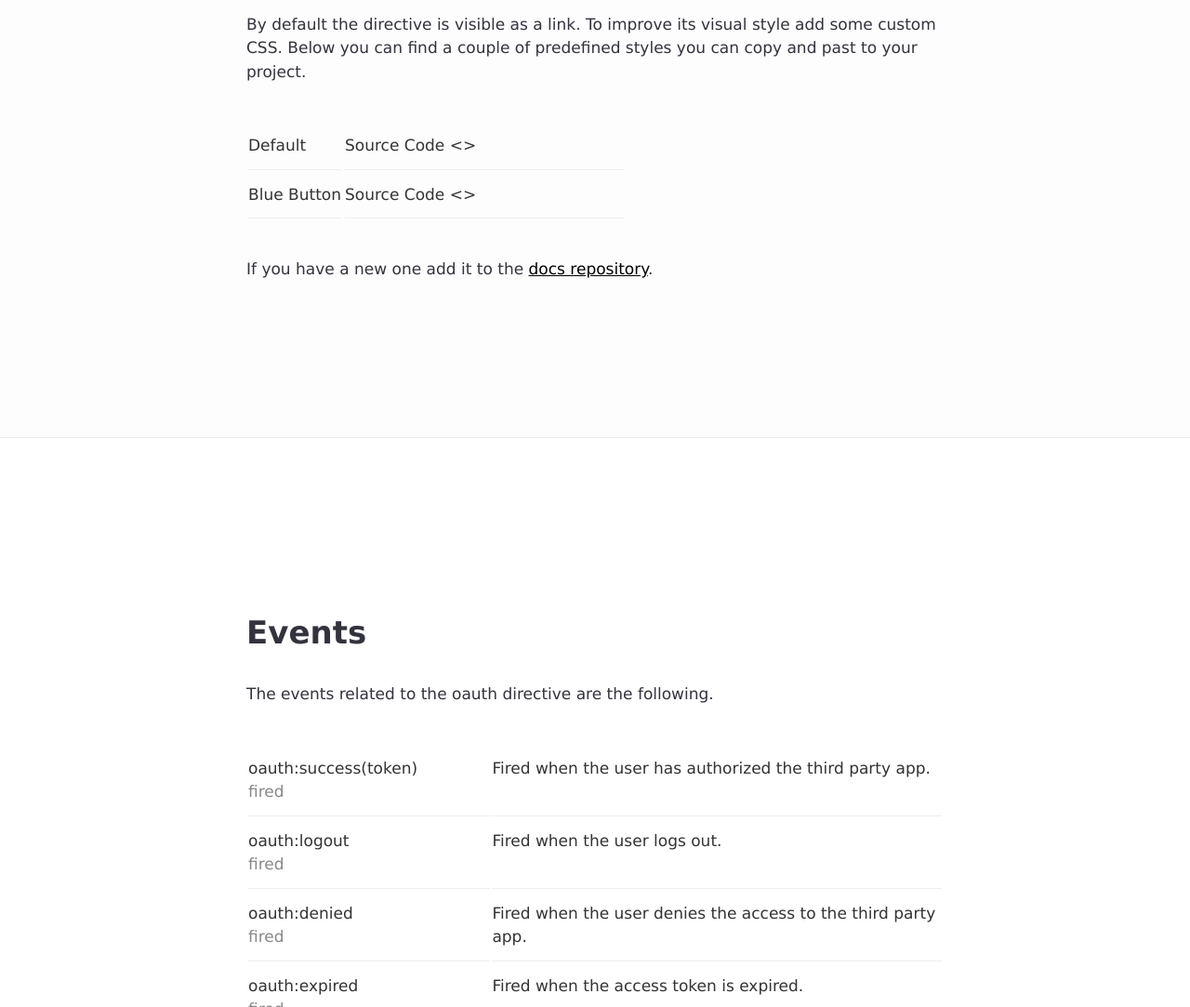
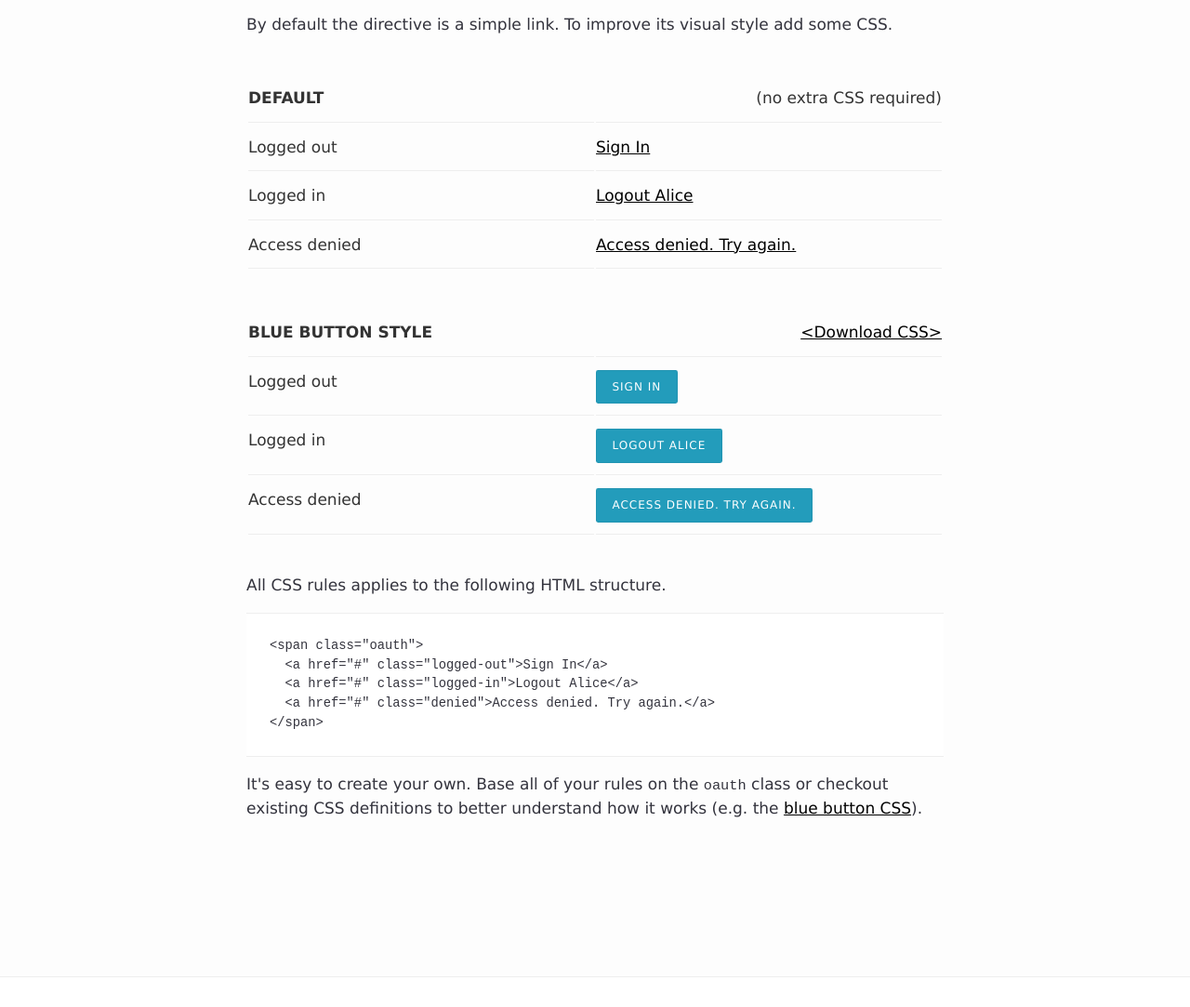
Before and after one commit to angularjs-oauth/oauth-ng, a plain HTML site: page index.html in a window 1280 px wide. Shown: the part 8067-9150 px from the top of the page at 93% size. Drawn offline with Linux system fonts and the light colour scheme; a web font is replaced by a local one.

Commit message:
Added CSS styles examples

```diff
--- a/index.html
+++ b/index.html
@@ -3,6 +3,7 @@
   <head>
     <title>oauth-ng | AngularJS directive for OAuth 2.0</title>
     <link rel="stylesheet" href="public/style.css">
+    <link rel="stylesheet" href="public/oauth-buttons.css">
     <link rel="stylesheet" href="public/icons/css/slate.css">
     <link rel="stylesheet" href="http://fonts.googleapis.com/css?family=Italiana&amp;subset=latin">
     <meta name="viewport" content="user-scalable=no, width=device-width, initial-scale=1.0, maximum-scale=1.0">
@@ -404,39 +405,120 @@ angular.module('newProjectApp', ['oauth'])</xmp></code></pre>
       <h2>Custom CSS</h2>
 
       <p>
-      By default the directive is visible as a link. To improve its visual style add some
-      custom CSS. Below you can find a couple of predefined styles you can copy and past
-      to your project.
+      By default the directive is a simple link. To improve its visual style add some CSS.
       </p>
 
-      <table class="table table-labeled">
-        <tbody class="smaller-titles">
+      <table class="table button">
+        <tbody>
           <tr>
             <td class="parameter">
-              <span>Default</span>
+              <span class="title">
+                Default
+              </span>
+            </td>
+            <td class="parameter" style="text-align:right;">
+              <span>
+                 (no extra CSS required)
+               </span>
+             </td>
+          </tr>
+          <tr>
+            <td class="parameter">
+              <span>Logged out</span>
             </td>
             <td>
-            </td>
-            <td>
-              Source Code &lt;&gt;
+              <span class="oauth">
+                <a href="javascript:void(0)" class="logged-out">Sign In</a> <br>
+              </span>
             </td>
           </tr>
           <tr>
             <td class="parameter">
-              <span>Blue Button</span>
+              <span>Logged in</span>
             </td>
             <td>
+              <span class="oauth">
+                <a href="javascript:void(0)" class="logged-in">Logout Alice</a>
+              </span>
+            </td>
+          </tr>
+          <tr>
+            <td class="parameter">
+              <span>Access denied</span>
             </td>
             <td>
-              Source Code &lt;&gt;
+              <span class="oauth">
+                <a href="javascript:void(0)" class="denied">Access denied. Try again.</a>
+              </span>
             </td>
           </tr>
          </tbody>
-      </table>
+       </table>
+
+       <table class="table button blue-button">
+         <tbody>
+           <tr>
+             <td class="parameter">
+               <span class="title">
+                 Blue button style
+               </span>
+             </td>
+             <td class="parameter" style="text-align:right;">
+               <span>
+                 <a href="https://gist.github.com/andreareginato/06a454d76ad619bb4f9f" target="blank">&lt;Download CSS&gt;</a>
+               </span>
+             </td>
+           </tr>
+           <tr>
+             <td class="parameter">
+               <span>Logged out</span>
+             </td>
+             <td>
+               <span class="oauth">
+                 <a href="javascript:void(0)" class="logged-out">Sign In</a>
+               </span>
+             </td>
+           </tr>
+           <tr>
+             <td class="parameter">
+               <span>Logged in</span>
+             </td>
+             <td>
+               <span class="oauth">
+                 <a href="javascript:void(0)" class="logged-in">Logout Alice</a> <br>
+               </span>
+             </td>
+           </tr>
+           <tr>
+             <td class="parameter">
+               <span>Access denied</span>
+             </td>
+             <td>
+               <span class="oauth">
+                 <a href="javascript:void(0)" class="denied">Access denied. Try again.</a>
+               </span>
+             </td>
+           </tr>
+         </tbody>
+       </table>
 
       <p>
-      If you have a new one add it to the <a href="">docs repository</a>.
+      All CSS rules applies to the following HTML structure.
       </p>
+
+      <pre><code><xmp><span class="oauth">
+  <a href="#" class="logged-out">Sign In</a>
+  <a href="#" class="logged-in">Logout Alice</a>
+  <a href="#" class="denied">Access denied. Try again.</a>
+</span></xmp></code></pre>
+
+      <p>
+      It's easy to create your own. Base all of your rules on the <code>oauth</code> class
+      or checkout existing CSS definitions to better understand how it works
+      (e.g. the <a href="https://gist.github.com/andreareginato/06a454d76ad619bb4f9f" target="blank">blue button CSS</a>).
+      </p>
+
+
 
     </div>
     </section>
--- a/public/oauth.css
+++ b/public/oauth-buttons.css
@@ -1,4 +1,5 @@
 .blue-button .oauth a {
+  text-decoration: none;
   background: #239cbb;
   box-sizing: border-box;
   min-height: 35px;
--- a/public/style.css
+++ b/public/style.css
@@ -232,6 +232,7 @@ ul.task-list .task-list-item-checkbox {
 
 table {
   margin: 40px 0;
+  width: 100%;
 }
 
 table tr th {
@@ -272,24 +273,11 @@ table span.info {
   font-weight: 200;
 }
 
-
-.table-labeled .label {
-  padding: 0;
+table.button .title {
+  text-transform: uppercase;
+  font-weight: 600;
 }
 
-.table-labeled .label {
-  border-radius: 2px;
-  font-size: 12px;
-  font-weight: 400;
-  line-height: 23px;
-  padding: 3px 6px 2px;
-  text-transform: uppercase;
-  background: #eee;
-  border: 1px solid #ddd;
-  color: #333;
+table.button .parameter {
+  width: 100px;
 }
-
-.table-labeled .link {
-  background: #E5F4FF;
-  border: 1px solid #C5EAFF;
-}
```
